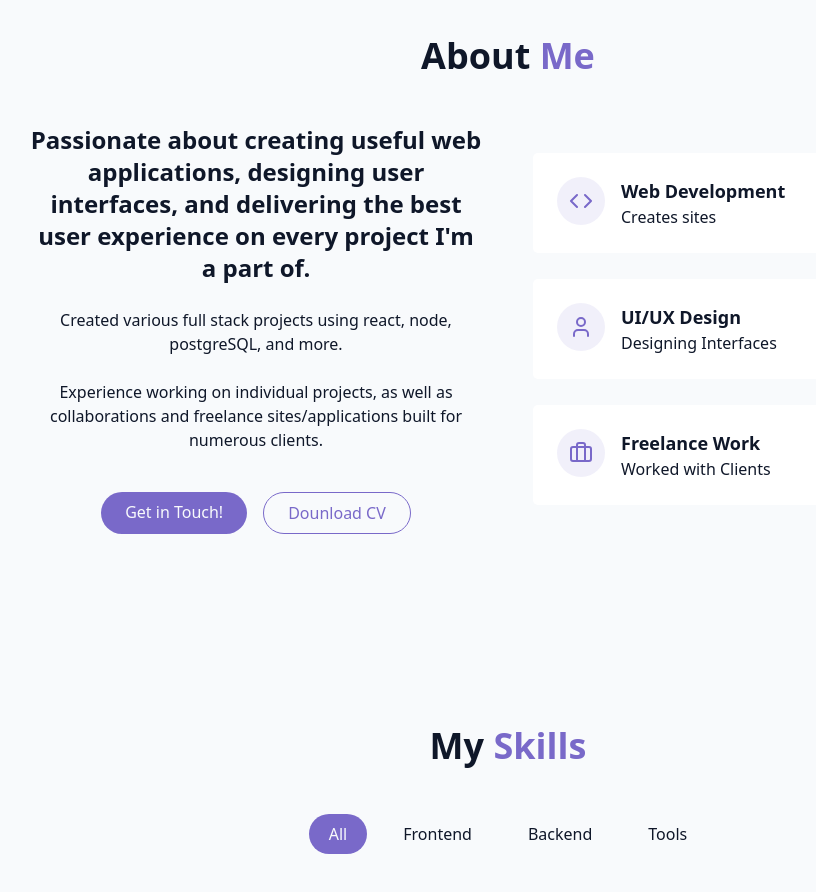
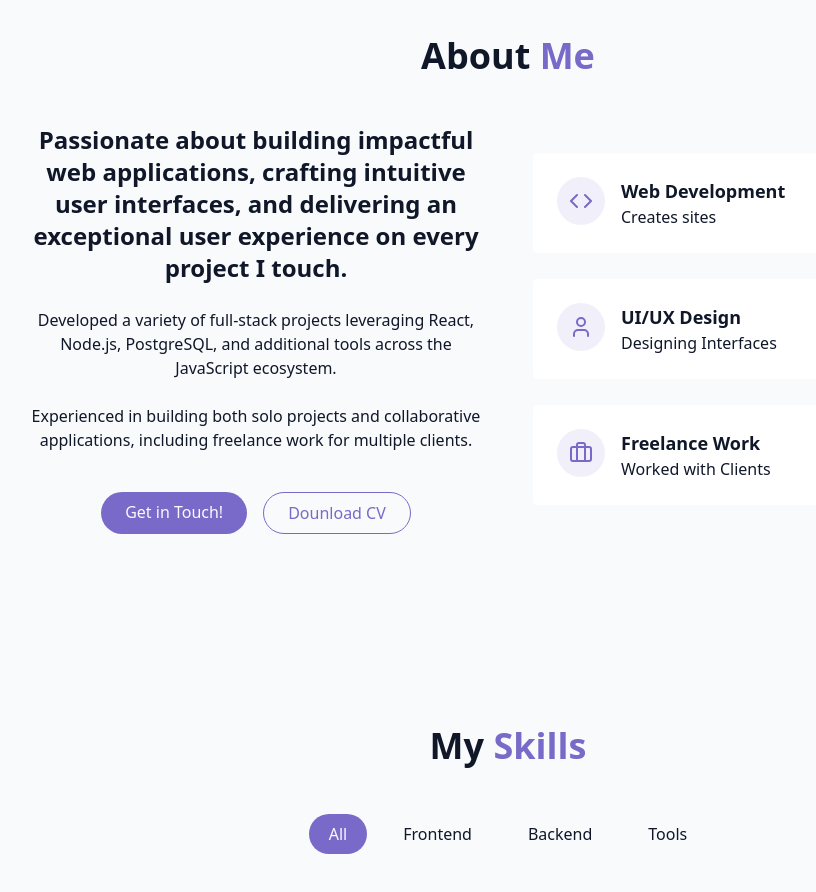
Before and after one commit to iancorbett/reactPortfolio, a React (Vite) app: page / in a window 1280 px wide. Shown: the part 860-1752 px from the top of the page, without its empty margins (132-948 px from the left). Built offline with nearby package versions, Linux system fonts and the light colour scheme.

Commit message:
addto about section

```diff
--- a/src/components/AboutSection.jsx
+++ b/src/components/AboutSection.jsx
@@ -12,17 +12,15 @@ export const AboutSection = () => {
             <div className="grid grid-cols-1 md:grid-cols-2 gap-12 items-center">
                 <div className="space-y-6">
                     <h3 className="text-2xl font-semibold">
-                        Passionate about creating useful web applications, designing user interfaces, and delivering the best
-                        user experience on every project I'm a part of.
+                    Passionate about building impactful web applications, crafting intuitive user interfaces, and delivering an exceptional user experience on every project I touch.
                     </h3>
 
                     <p className="text-muted-foreground">
-                        Created various full stack projects using react, node, postgreSQL, and more.
+                    Developed a variety of full-stack projects leveraging React, Node.js, PostgreSQL, and additional tools across the JavaScript ecosystem.
                     </p>
 
                     <p className="text-muted-foreground">
-                        Experience working on individual projects, as well as collaborations and freelance sites/applications
-                        built for numerous clients.
+                    Experienced in building both solo projects and collaborative applications, including freelance work for multiple clients.
                     </p>
 
                     <div className="flex flex-col sm:flex-row gap-4 pt-4 justify-center">
```
